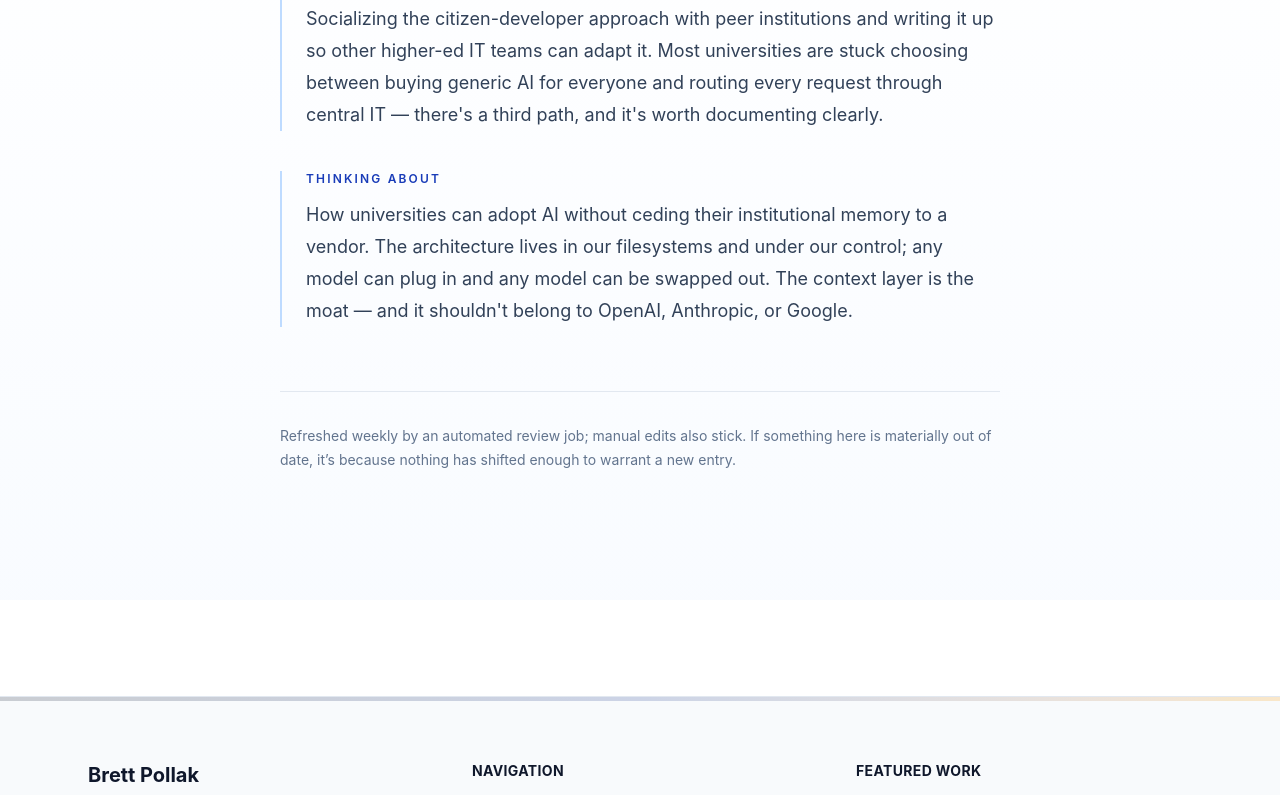
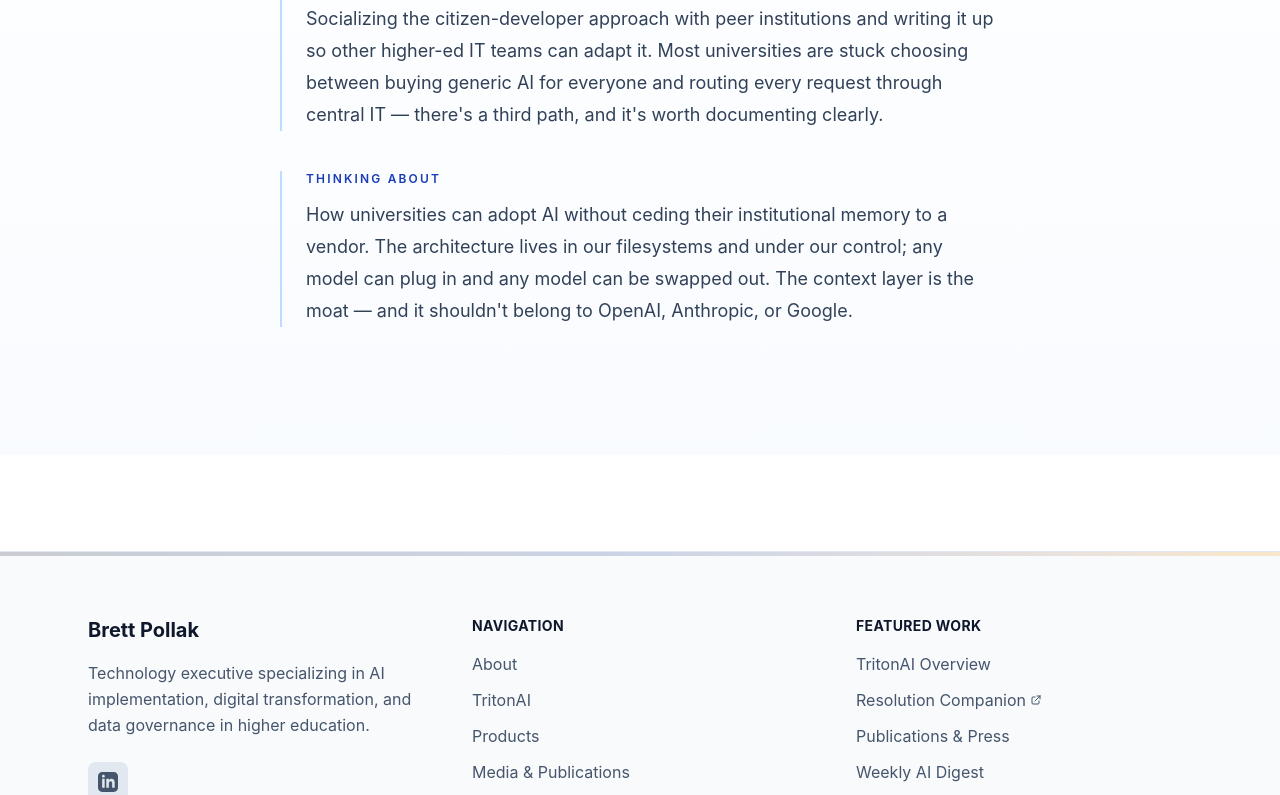
Before and after one commit to bpollak/brettpollak-website, a Next.js app: page /now in a window 1280 px wide. Shown: the part 1081-1876 px from the top of the page. Built offline with nearby package versions, Linux system fonts and the light colour scheme.

Commit message:
chore(now): drop the auto-refresh footer

```diff
--- a/app/now/page.tsx
+++ b/app/now/page.tsx
@@ -61,7 +61,7 @@ export default function NowPage() {
         </div>
       </section>
 
-      <section className="max-w-3xl mx-auto px-6 pb-16">
+      <section className="max-w-3xl mx-auto px-6 pb-32">
         <ul className="space-y-10">
           {currentNow.items.map((item) => (
             <li key={item.label} className="border-l-2 border-blue-200 pl-6">
@@ -74,15 +74,6 @@ export default function NowPage() {
         </ul>
       </section>
 
-      <section className="max-w-3xl mx-auto px-6 pb-32">
-        <div className="border-t border-slate-200 pt-8 text-sm text-slate-500 leading-6">
-          <p>
-            Refreshed weekly by an automated review job; manual edits also
-            stick. If something here is materially out of date, it&rsquo;s
-            because nothing has shifted enough to warrant a new entry.
-          </p>
-        </div>
-      </section>
     </main>
   );
 }
```
